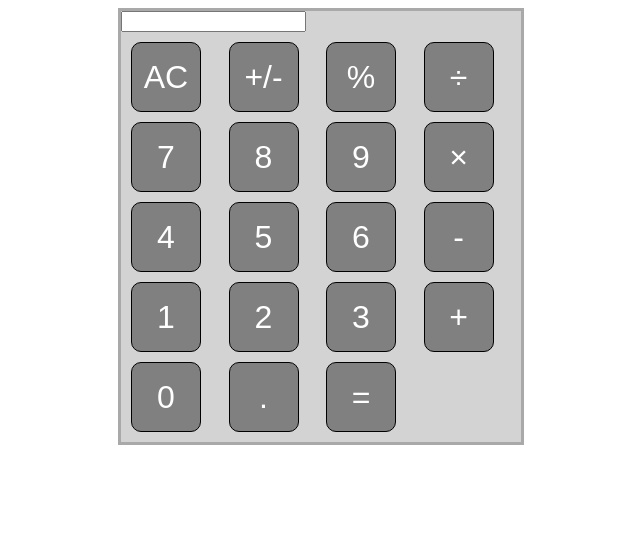
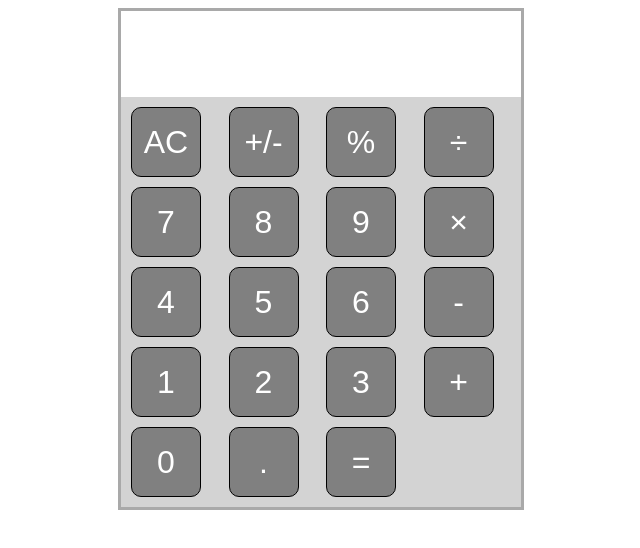
Before and after one commit to t-powers/topCalculator, a website: page index.html in a window 1280 px wide. Shown: the whole page, without its empty margins (319-959 px from the left). Drawn offline with Linux system fonts and the light colour scheme.

Commit message:
Adding style

```diff
--- a/style.css
+++ b/style.css
@@ -8,7 +8,13 @@
 }
 
 #display {
-
+    text-align: right;
+    color: black;
+    font-size: 75px;
+    border: none;
+    outline: none;
+    width: 100%;
+    padding: 0;
 }
 
 #buttons {
@@ -23,9 +29,8 @@
     color: white;
     font-size: 32px;
     border-radius: 10px;
-    border: none;
     height: 70px;
     width: 70px;
     text-align: center;
-    border: 1px solid black
+    border: 1px solid black;
 }
```
